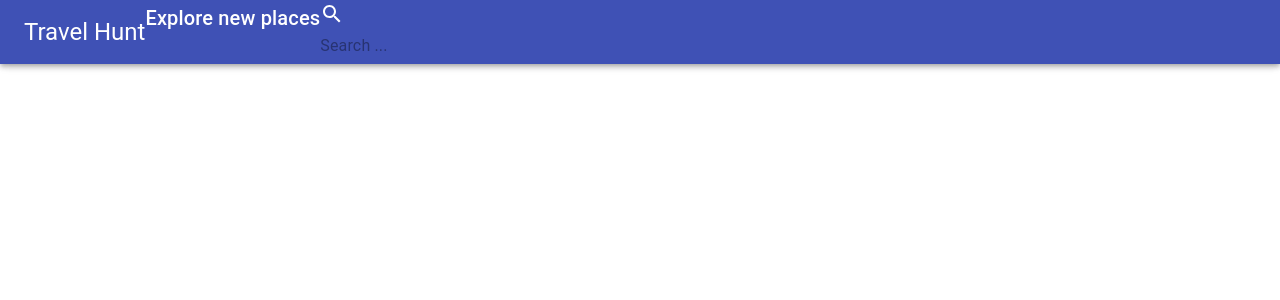
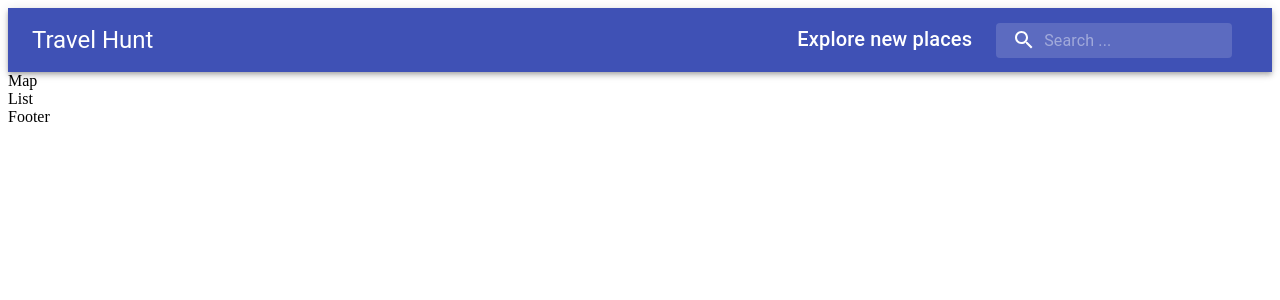
Before and after one commit to 99sdawkhar/travel-hunt, a React (Create React App) app: page / in a window 1280 px wide. Shown: the top 300 px of the page. Built offline with nearby package versions, Linux system fonts and the light colour scheme.

Commit message:
feat: Header styling

```diff
--- a/src/components/Header/Header.jsx
+++ b/src/components/Header/Header.jsx
@@ -3,23 +3,26 @@
 import { AppBar, Toolbar, Typography, InputBase, Box } from '@material-ui/core'
 import SearchIcon from '@material-ui/icons/Search'
 
+import useStyles from './styles'
+
 const Header = () => {
+  const classes = useStyles();
   return (
-    <AppBar>
-      <Toolbar>
-        <Typography variant="h5" >
+    <AppBar position="static">
+      <Toolbar className={classes.toolbar}>
+        <Typography variant="h5" className={classes.title}>
           Travel Hunt
         </Typography>
         <Box display="flex">
-          <Typography variant="h6" >
+          <Typography variant="h6" className={classes.title}>
             Explore new places
           </Typography>
           {/* <Autocomplete> */}
-            <div >
-              <div >
+            <div className={classes.search}>
+              <div className={classes.searchIcon}>
                 <SearchIcon />
               </div>
-              <InputBase placeholder="Search ... " />
+              <InputBase placeholder="Search ... " classes={{ root: classes.inputRoot, input: classes.inputInput }} />
             </div>
           {/* </Autocomplete> */}
         </Box>
--- /dev/null
+++ b/src/components/Header/styles.js
@@ -0,0 +1,32 @@
+import { alpha, makeStyles } from '@material-ui/core/styles';
+
+export default makeStyles((theme) => ({
+  title: {
+    display: 'none',
+    [theme.breakpoints.up('sm')]: {
+      display: 'block',
+    },
+  },
+  search: {
+    position: 'relative',
+    borderRadius: theme.shape.borderRadius,
+    backgroundColor: alpha(theme.palette.common.white, 0.15),
+    '&:hover': { backgroundColor: alpha(theme.palette.common.white, 0.25) },
+    marginRight: theme.spacing(2),
+    marginLeft: 0,
+    width: '100%',
+    [theme.breakpoints.up('sm')]: { marginLeft: theme.spacing(3), width: 'auto' },
+  },
+  searchIcon: {
+    padding: theme.spacing(0, 2), height: '100%', position: 'absolute', pointerEvents: 'none', display: 'flex', alignItems: 'center', justifyContent: 'center',
+  },
+  inputRoot: {
+    color: 'inherit',
+  },
+  inputInput: {
+    padding: theme.spacing(1, 1, 1, 0), paddingLeft: `calc(1em + ${theme.spacing(4)}px)`, transition: theme.transitions.create('width'), width: '100%', [theme.breakpoints.up('md')]: { width: '20ch' },
+  },
+  toolbar: {
+    display: 'flex', justifyContent: 'space-between',
+  },
+}));
```
